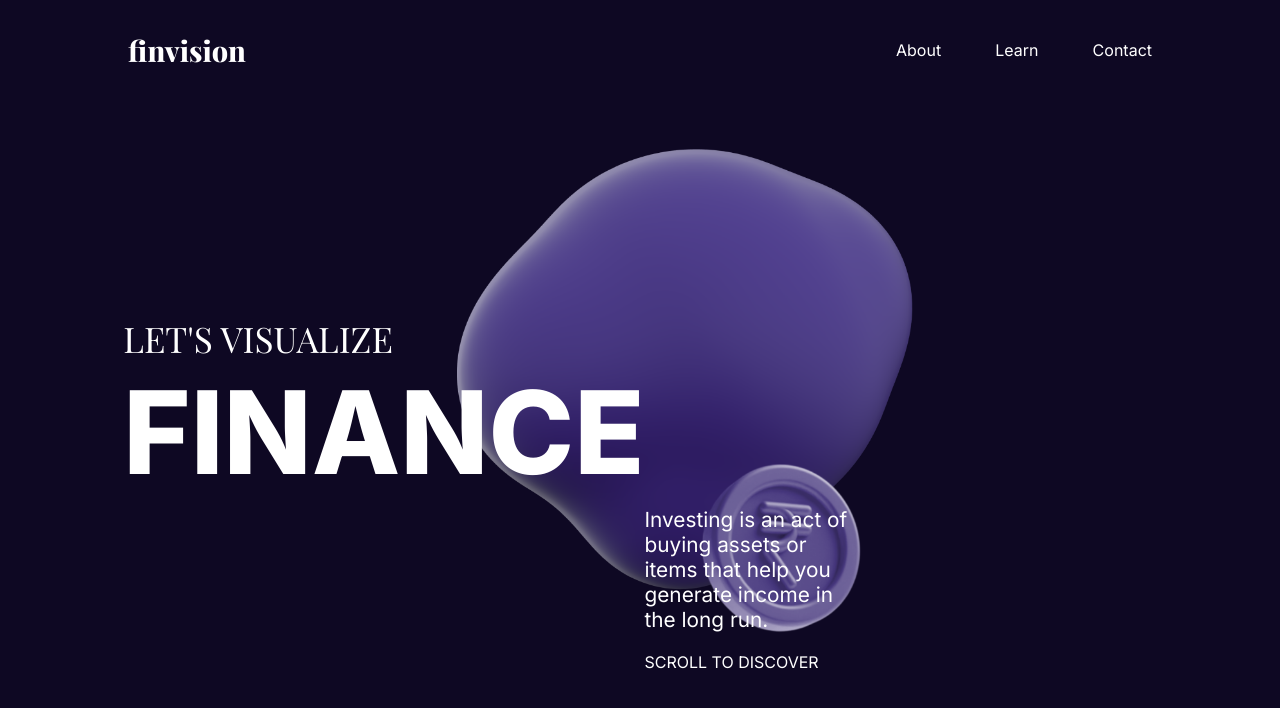
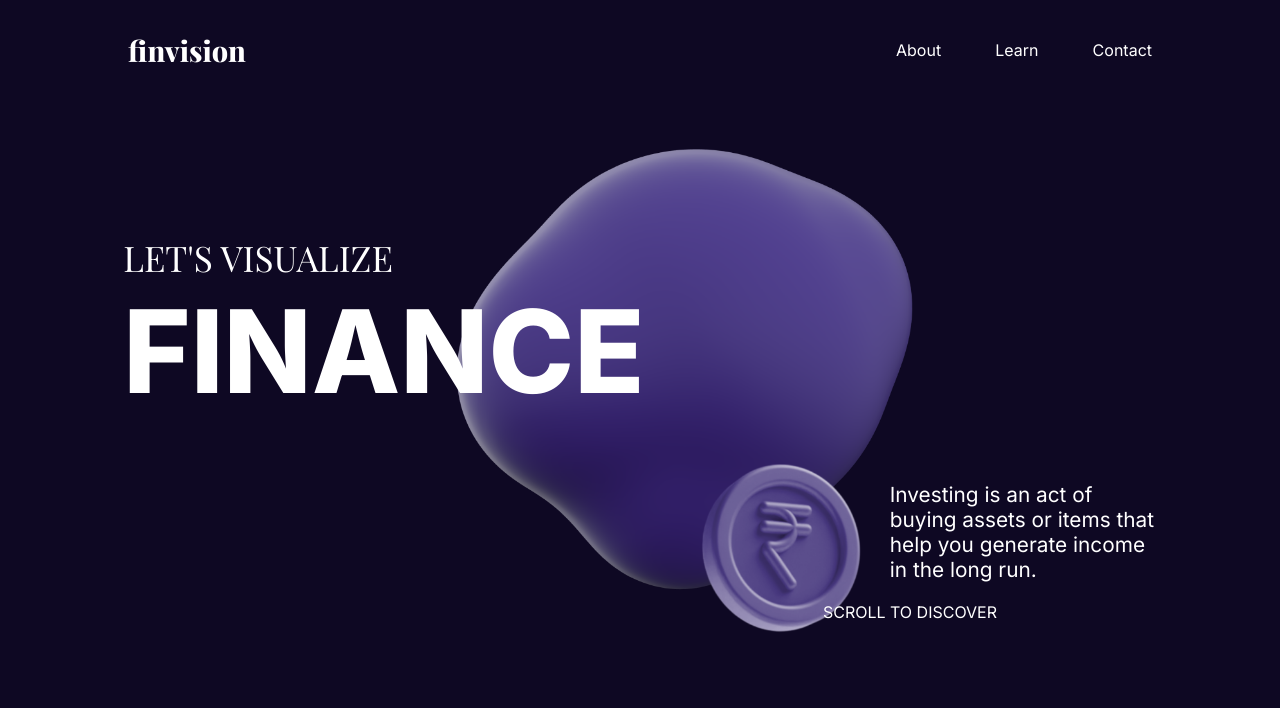
Before and after one commit to Anuragtech02/finvision-react, a React (Create React App) app: page / in a window 1280 px wide. Shown: the top 708 px of the page. Built offline with nearby package versions, Linux system fonts and the light colour scheme.

Commit message:
worsen homepage

```diff
--- a/package.json
+++ b/package.json
@@ -4,6 +4,7 @@
   "version": "0.1.0",
   "private": true,
   "dependencies": {
+    "@material-ui/core": "^4.12.3",
     "@testing-library/jest-dom": "^5.11.4",
     "@testing-library/react": "^11.1.0",
     "@testing-library/user-event": "^12.1.10",
--- a/src/pages/Home/Home.js
+++ b/src/pages/Home/Home.js
@@ -1,22 +1,31 @@
 import styles from "./Home.module.scss";
 import coinImage from "../../assets/Home/coin.png";
+import { Grid } from "@material-ui/core";
 
 const Home = () => {
   return (
     <div className={styles.container}>
+      <Grid container spacing={2}>
+        <Grid item sm={8} xs={12} md={8} lg={8} xl={8}>
           <div className={styles.heroHeading}>
             <h3>Let's Visualize</h3>
             <h1>Finance</h1>
           </div>
+        </Grid>
+        <Grid item sm={4} xs={12} md={4} lg={4} xl={4}>
+          <div className={styles.heroParaContainer}>
             <div className={styles.heroPara}>
               <p>
-          Investing is an act of buying assets or items that help you generate
-          income in the long run.
+                Investing is an act of buying assets or items that help you
+                generate income in the long run.
               </p>
               <br />
               <span>SCROLL TO DISCOVER</span>
             </div>
           </div>
+        </Grid>
+      </Grid>
+    </div>
   );
 };
 export default Home;
--- a/src/pages/Home/Home.module.scss
+++ b/src/pages/Home/Home.module.scss
@@ -105,14 +105,18 @@
     }
   }
 
-  .heroPara {
+  .heroParaContainer {
     @extend .flexCol;
     height: 60%;
-    width: fit-content;
     justify-content: flex-end;
-    align-items: flex-start;
-    p {
-      width: 40%;
+    align-items: flex-end;
+    margin-top: 10rem;
+    .heroPara {
+      width: fit-content;
+      p {
+        width: 80%;
+        margin-left: auto;
+      }
     }
   }
 }
```
Lines whose indentation alone changed are shown as unchanged.
